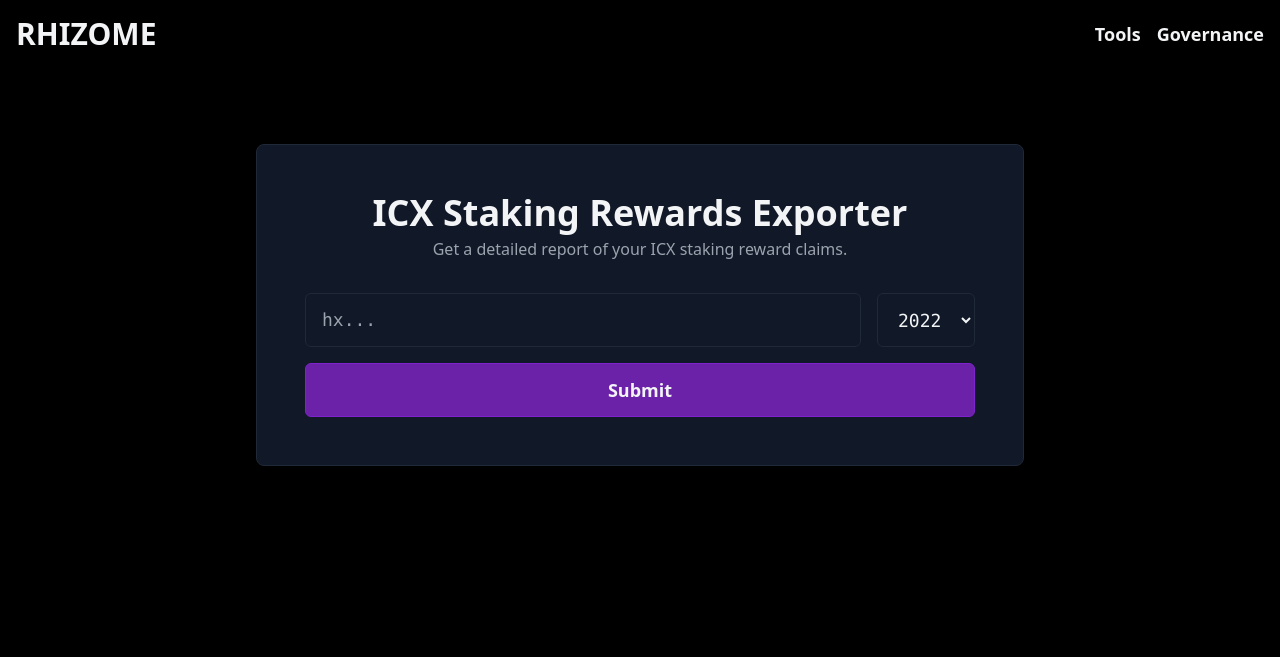
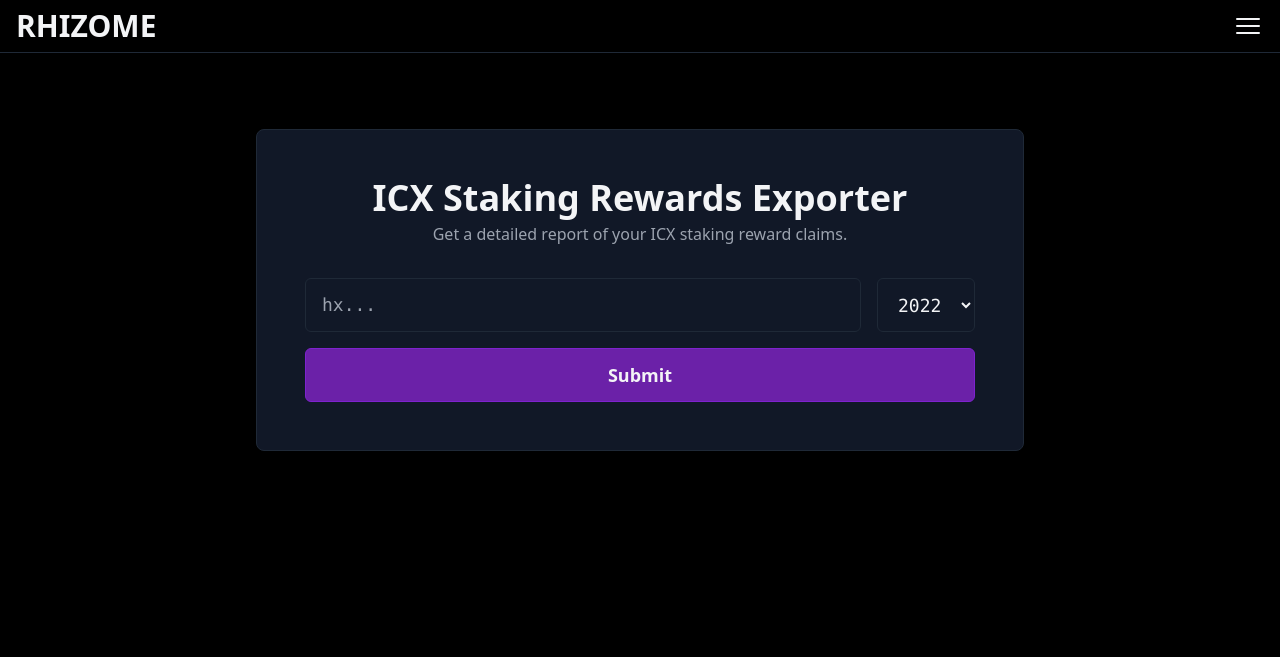
Before and after one commit to bwhli/icon.rhizome.dev, a Python web app: template icon_rhizome_dev/templates/tools/index.html in a window 1280 px wide. Shown: the top 657 px of the page. Run offline with Jinja, Linux system fonts and the light colour scheme; the template is opened without the code that fills it, so the values that code supplies are empty; some libraries are stand-ins or nearby versions.

Commit message:
Work on nav menu.

```diff
--- a/icon_rhizome_dev/controllers/tools.py
+++ b/icon_rhizome_dev/controllers/tools.py
@@ -8,7 +8,6 @@ from pydantic import BaseModel, ValidationError, validator
 from starlite import Body, Controller, RequestEncodingType, Template, get, post
 
 from icon_rhizome_dev.constants import API_PREFIX, BLOCK_TIME
-from icon_rhizome_dev.icx import Icx
 from icon_rhizome_dev.icx_async import IcxAsync
 from icon_rhizome_dev.models.icx import IcxTransaction
 from icon_rhizome_dev.s3 import S3
--- a/icon_rhizome_dev/static/css/style.css
+++ b/icon_rhizome_dev/static/css/style.css
@@ -607,6 +607,10 @@ video {
   display: none;
 }
 
+.h-8 {
+  height: 2rem;
+}
+
 .h-screen {
   height: 100vh;
 }
@@ -631,6 +635,15 @@ video {
   min-height: 100vh;
 }
 
+.w-8 {
+  width: 2rem;
+}
+
+.w-fit {
+  width: -moz-fit-content;
+  width: fit-content;
+}
+
 .w-full {
   width: 100%;
 }
@@ -641,11 +654,6 @@ video {
 
 .w-6 {
   width: 1.5rem;
-}
-
-.w-fit {
-  width: -moz-fit-content;
-  width: fit-content;
 }
 
 .w-5 {
@@ -789,6 +797,14 @@ video {
   border-width: 1px;
 }
 
+.border-b {
+  border-bottom-width: 1px;
+}
+
+.border-t {
+  border-top-width: 1px;
+}
+
 .border-b-0 {
   border-bottom-width: 0px;
 }
@@ -813,14 +829,14 @@ video {
   background-color: rgb(0 0 0 / var(--tw-bg-opacity));
 }
 
+.bg-purple-700 {
+  --tw-bg-opacity: 1;
+  background-color: rgb(126 34 206 / var(--tw-bg-opacity));
+}
+
 .bg-gray-900 {
   --tw-bg-opacity: 1;
   background-color: rgb(17 24 39 / var(--tw-bg-opacity));
-}
-
-.bg-purple-700 {
-  --tw-bg-opacity: 1;
-  background-color: rgb(126 34 206 / var(--tw-bg-opacity));
 }
 
 .bg-purple-800 {
@@ -856,6 +872,21 @@ video {
   padding: 0px;
 }
 
+.px-4 {
+  padding-left: 1rem;
+  padding-right: 1rem;
+}
+
+.py-2 {
+  padding-top: 0.5rem;
+  padding-bottom: 0.5rem;
+}
+
+.px-3 {
+  padding-left: 0.75rem;
+  padding-right: 0.75rem;
+}
+
 .py-16 {
   padding-top: 4rem;
   padding-bottom: 4rem;
@@ -869,21 +900,6 @@ video {
 .py-1 {
   padding-top: 0.25rem;
   padding-bottom: 0.25rem;
-}
-
-.px-3 {
-  padding-left: 0.75rem;
-  padding-right: 0.75rem;
-}
-
-.py-2 {
-  padding-top: 0.5rem;
-  padding-bottom: 0.5rem;
-}
-
-.px-4 {
-  padding-left: 1rem;
-  padding-right: 1rem;
 }
 
 .py-3 {
@@ -910,11 +926,6 @@ video {
 .text-3xl {
   font-size: 1.875rem;
   line-height: 2.25rem;
-}
-
-.text-lg {
-  font-size: 1.125rem;
-  line-height: 1.75rem;
 }
 
 .text-sm {
@@ -945,6 +956,11 @@ video {
 .text-base {
   font-size: 1rem;
   line-height: 1.5rem;
+}
+
+.text-lg {
+  font-size: 1.125rem;
+  line-height: 1.75rem;
 }
 
 .font-bold {
--- a/icon_rhizome_dev/templates/base.html
+++ b/icon_rhizome_dev/templates/base.html
@@ -26,20 +26,31 @@
     </head>
 
     <body class="flex flex-col min-h-screen subpixel-antialiased text-gray-100 bg-black">
-        <header class=" flex items-center justify-between p-4">
-            <h1 class="text-3xl font-bold">
-                <a href="/" class="hover:underline hover:text-cyan-500">RHIZOME</a>
-            </h1>
-            <nav>
+        <header class="flex flex-col border-b border-gray-800">
+            <div class="flex items-center justify-between gap-4 px-4 py-2">
+                <h1 class="text-3xl font-bold">
+                    <a href="/" class="hover:underline hover:text-cyan-500">RHIZOME</a>
+                </h1>
+                <button _="on click toggle .hidden on #nav-menu">
+                    <svg xmlns="http://www.w3.org/2000/svg" fill="none" viewBox="0 0 24 24" stroke-width="1.5"
+                        stroke="currentColor" class="w-8 h-8">
+                        <path stroke-linecap="round" stroke-linejoin="round"
+                            d="M3.75 6.75h16.5M3.75 12h16.5m-16.5 5.25h16.5" />
+                    </svg>
+                </button>
+            </div>
+            <nav id="nav-menu" class="hidden p-4 overflow-x-auto border-t border-gray-800">
                 <ul class="flex gap-4">
                     <li>
-                        <a href="/tools/" class="hover:underline hover:text-cyan-500 text-lg font-semibold">
-                            Tools
+                        <a href="/governance/"
+                            class="hover:bg-purple-800 w-fit px-3 py-2 text-sm font-bold uppercase bg-purple-700 rounded-md">
+                            Governance
                         </a>
                     </li>
                     <li>
-                        <a href="/governance/" class="hover:underline hover:text-cyan-500 text-lg font-semibold">
-                            Governance
+                        <a href="/tools/"
+                            class="hover:bg-purple-800 w-fit px-3 py-2 text-sm font-bold uppercase bg-purple-700 rounded-md">
+                            Tools
                         </a>
                     </li>
                 </ul>
```
